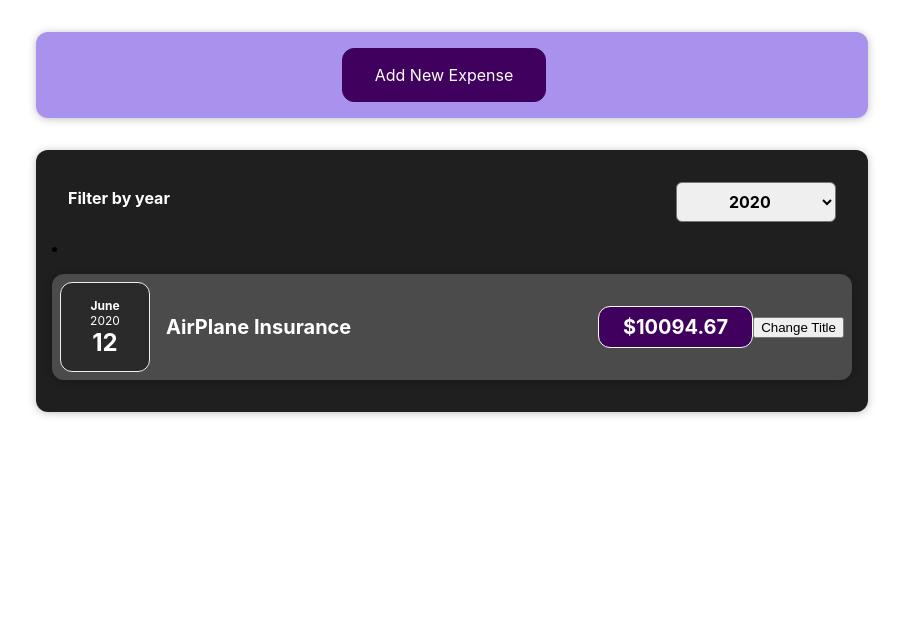
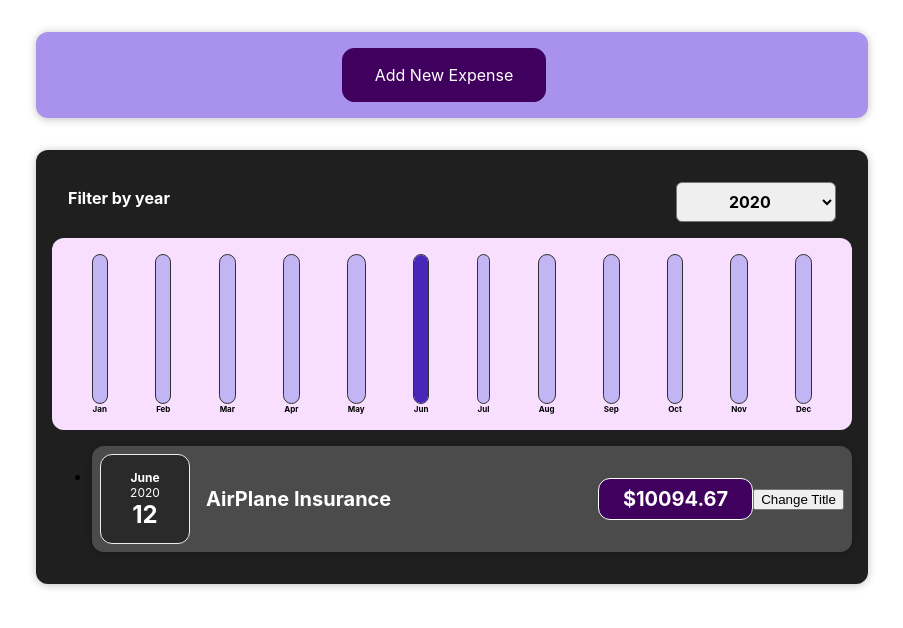
Before and after one commit to gdtknight/react-expense-tracker, a React (Create React App) app: page / in a window 1280 px wide. Shown: the top 628 px of the page, without its empty margins (188-1091 px from the left). Built offline with nearby package versions, Linux system fonts and the light colour scheme.

Commit message:
#9 - Chart 컴포넌트 구현

```diff
--- /dev/null
+++ b/src/components/Chart/Chart.css
@@ -0,0 +1,9 @@
+.chart {
+  padding: 1rem;
+  border-radius: 12px;
+  background-color: #f8dfff;
+  text-align: center;
+  display: flex;
+  justify-content: space-around;
+  height: 10rem;
+}
--- /dev/null
+++ b/src/components/Chart/Chart.js
@@ -0,0 +1,25 @@
+import React from 'react';
+
+import ChartBar from './ChartBar';
+import './Chart.css';
+
+const Chart = (props) => {
+
+  const dataPointValues = props.dataPoints.map(dataPoint => dataPoint.value);
+
+  const totalMaximum = Math.max(...dataPointValues);
+
+  return (
+    <div className="chart">
+      {props.dataPoints.map(dataPoint =>
+        <ChartBar
+          key={dataPoint.label}
+          value={dataPoint.value}
+          maxValue={totalMaximum}
+          label={dataPoint.label} />)}
+    </div>
+  );
+
+};
+
+export default Chart;
--- /dev/null
+++ b/src/components/Chart/ChartBar.css
@@ -0,0 +1,30 @@
+.chart-bar {
+  height: 100%;
+  display: flex;
+  flex-direction: column;
+  align-items: center;
+}
+
+.chart-bar__inner {
+  height: 100%;
+  width: 100%;
+  border: 1px solid #313131;
+  border-radius: 12px;
+  background-color: #c3b4f3;
+  overflow: hidden;
+  display: flex;
+  flex-direction: column;
+  justify-content: flex-end;
+}
+
+.chart-bar__fill {
+  background-color: #4826b9;
+  width: 100%;
+  transition: all 0.3s ease-out;
+}
+
+.chart-bar__label {
+  font-weight: bold;
+  font-size: 0.5rem;
+  text-align: center;
+}
--- /dev/null
+++ b/src/components/Chart/ChartBar.js
@@ -0,0 +1,30 @@
+import React from 'react';
+
+import './ChartBar.css';
+
+const ChartBar = (props) => {
+  let barFillHeight = '0%';
+
+  if (props.maxValue > 0) {
+    barFillHeight = Math.round((props.value / props.maxValue) * 100) + '%';
+  }
+
+  return (
+    <div className="chart-bar">
+      <div className='chart-bar__inner'>
+        <div
+          className='chart-bar__fill'
+          style={{ height: barFillHeight }}
+        >
+
+        </div>
+      </div>
+      <div className='chart-bar__label'>
+        {props.label}
+      </div>
+    </div>
+  );
+};
+
+
+export default ChartBar;
--- a/src/components/Expenses/Expenses.js
+++ b/src/components/Expenses/Expenses.js
@@ -1,7 +1,10 @@
 import React, { useState } from 'react';
+
+import Card from '../UI/Card';
 import ExpensesFilter from './ExpensesFilter';
-import ExpenseItem from './ExpenseItem';
-import Card from '../UI/Card';
+import ExpensesChart from './ExpensesChart';
+import ExpensesList from './ExpensesList';
+
 import './Expenses.css';
 
 const Expenses = (props) => {
@@ -16,20 +19,6 @@
     return expense.date.getFullYear().toString() === filteredYear;
   });
 
-  const expenses = filteredExpenses.map((expense) =>
-    <ExpenseItem
-      key={expense.id}
-      date={expense.date}
-      title={expense.title}
-      amount={expense.amount}
-    />
-  );
-
-  let expensesContent = <p>No expenses found.</p>;
-  if (filteredExpenses.length > 0) {
-    expensesContent = expenses;
-  }
-
   return (
     <div>
       <Card className="expenses">
@@ -37,7 +26,8 @@
           selectedYear={filteredYear}
           onChangeFilter={filterChangeHandler}
         />
-        {expensesContent}
+        <ExpensesChart expenses={filteredExpenses} />
+        <ExpensesList expenses={filteredExpenses} />
       </Card>
     </div>
   );
--- /dev/null
+++ b/src/components/Expenses/ExpensesChart.js
@@ -0,0 +1,31 @@
+import React from 'react';
+import Chart from '../Chart/Chart';
+
+const ExpensesChart = (props) => {
+  const chartDataPoints = [
+    { label: 'Jan', value: 0 },
+    { label: 'Feb', value: 0 },
+    { label: 'Mar', value: 0 },
+    { label: 'Apr', value: 0 },
+    { label: 'May', value: 0 },
+    { label: 'Jun', value: 0 },
+    { label: 'Jul', value: 0 },
+    { label: 'Aug', value: 0 },
+    { label: 'Sep', value: 0 },
+    { label: 'Oct', value: 0 },
+    { label: 'Nov', value: 0 },
+    { label: 'Dec', value: 0 },
+  ];
+
+  for (const expense of props.expenses) {
+    // starting at 0 => January = 0
+    const expenseMonth = expense.date.getMonth();
+    chartDataPoints[expenseMonth].value += expense.amount;
+  }
+
+  return (
+    <Chart dataPoints={chartDataPoints} />
+  );
+};
+
+export default ExpensesChart;
```
